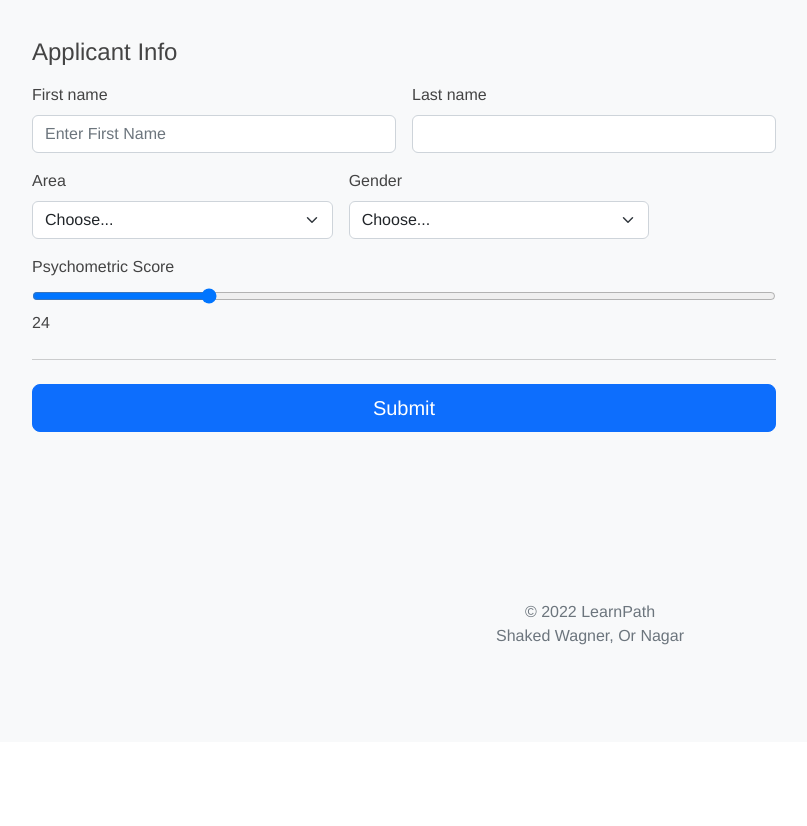
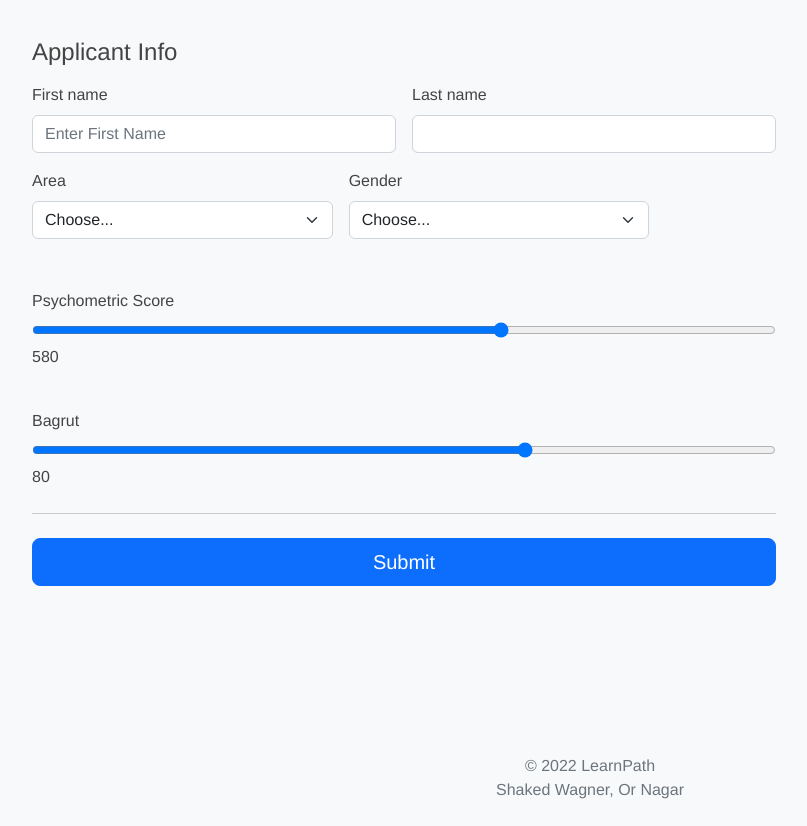
Before and after one commit to Nagez/LearnPath, a Flask app: page / in a window 1280 px wide. Shown: the part 58-884 px from the top of the page, without its empty margins (50-857 px from the left). Before the commit the page ends 703 px from the top, so only its background shows below. Run offline with Flask 2, Linux system fonts and the light colour scheme; parts of the project's set-up code (start-up, migrations or seed data) failed here and were passed over.

Commit message:
-Added Validation to form -Now able to add new applicant

```diff
--- a/connect.py
+++ b/connect.py
@@ -182,3 +182,9 @@
     def __read_Query(tx, query):
         result = tx.run(query)
         return result
+
+
+    def generateCypherCreateCustomApplicant(self, gender, psychometric, bagrut, area, name):
+        applicantQuery = "CREATE (a:Applicant{Name:'" + name + "' ,Gender:'" + gender + "' ,Bagrut: " + bagrut + ", Psychometric: " + str(
+            psychometric) + ", Area: '" + area + "', Faculty: '""', Degree: ''})\n"
+        self.write_Query(applicantQuery)
--- a/flaskapp.py
+++ b/flaskapp.py
@@ -32,6 +32,26 @@
             res = learnPath.getClassesFromFaculty(variable)
             return render_template('showClass.html', list=res)
 
+@app.route('/', methods=["GET", "POST"])
+def gfg():
+    if request.method == "POST":
+        # getting input with name = fname in HTML form
+        first_name = request.form.get("fname")
+        # getting input with name = lname in HTML form
+        last_name = request.form.get("lname")
+        # getting input with name = Area in HTML form
+        Area = request.form['Area']
+        # getting input with name = Gender in HTML form
+        Gender = request.form['Gender']
+        # getting input with name = Psychometric in HTML form
+        Psychometric = request.form.get("Psychometric")
+        # getting input with name = Bagrut in HTML form
+        Bagrut=request.form.get("Bagrut")
+        # Creating new applicant
+        learnPath.generateCypherCreateCustomApplicant(Gender, Psychometric, Bagrut, Area, first_name+' '+last_name)
+
+    return render_template("LearnPathHome.html")
+
 
 @app.route('/showClass', methods=["GET", "POST"])
 def showClass():
--- a/static/scripts/main.js
+++ b/static/scripts/main.js
@@ -1,12 +1,53 @@
+//document.getElementById("submit").disabled = true;
+// var nameError = document.getElementById('name-error');
 
-var nameError = document.getElementById('name-error');
+(function () {
+  'use strict'
 
-function validateName (){
-     var name = document.getElementById('firstName').value;
-     if (name.length == 0){
-         nameError.innerHTML = 'Name is required';
-         return false;
-     }
-     nameError.innerHTML = 'valid';
-     return true;
-     }
+  // Fetch all the forms we want to apply custom Bootstrap validation styles to
+  var forms = document.querySelectorAll('.needs-validation')
+
+  // Loop over them and prevent submission
+  Array.prototype.slice.call(forms)
+    .forEach(function (form) {
+      form.addEventListener('submit', function (event) {
+        if (!form.checkValidity()) {
+          event.preventDefault()
+          event.stopPropagation()
+        }
+        form.classList.add('was-validated')
+      }, false)
+    })
+
+})()
+
+// function validateName (){
+//      var name = document.getElementById('firstName').value
+//      if (name.length == 0){
+//          nameError.innerHTML = 'Name is required'
+//          return false
+//      }
+//      nameError.innerHTML = 'valid'
+//      return true
+//      }
+
+// //form
+// var firstName=document.getElementById("firstName")
+// var lastName=document.getElementById("lastName")
+// var Area=document.getElementById("Area")
+// var Gender=document.getElementById("Gender")
+// var Psychometric=document.getElementById("Psychometric-output")
+// var Bagrut=document.getElementById("Bagrut-output")
+//
+//
+//
+// function printVal(){
+//     //form submit .value
+//     var firstName_Text=firstName.value
+//     var lastName_Text=lastName.value
+//     var Area_Text=Area.options[Area.selectedIndex].text
+//     var Gender_Text=Area.options[Area.selectedIndex].text
+//     var Psychometric_val=Psychometric.value
+//     var Bagrut_val=Bagrut.value
+//
+// }
--- a/static/styles/mainpage.css
+++ b/static/styles/mainpage.css
@@ -81,6 +81,6 @@
   text-decoration: none;
 }
 
-#Psychometric {
+#Psychometric, #Bagrut {
   width: 100%;
 }
--- a/templates/LearnPathHome.html
+++ b/templates/LearnPathHome.html
@@ -45,11 +45,11 @@
 
       <div class="col-md-7 col-lg-8">
         <h4 class="mb-3">Applicant Info</h4>
-        <form class="needs-validation" novalidate>
-          <div class="row g-3">
+       <form class="needs-validation" acnovalidate action="{{ url_for("gfg")}}" method="post"> <!-- action="{{ url_for("gfg")}}" method="post"-->
+        <div class="row g-3">
             <div class="col-sm-6">
               <label for="firstName" class="form-label">First name</label>
-              <input type="text" class="form-control" id="firstName" placeholder="Enter First Name" value="" required onkeyup="validateName()">
+              <input type="text" class="form-control" id="firstName" placeholder="Enter First Name" value="" name="fname" required>
               <span id= "name-error"></span>
               <div class="invalid-feedback">
                 Valid first name is required.
@@ -58,7 +58,7 @@
 
             <div class="col-sm-6">
               <label for="lastName" class="form-label">Last name</label>
-              <input type="text" class="form-control" id="lastName" placeholder="" value="" required>
+              <input type="text" class="form-control" id="lastName" placeholder="" value="" name="lname" required>
               <div class="invalid-feedback">
                 Valid last name is required.
               </div>
@@ -66,12 +66,12 @@
 
             <div class="col-md-5">
               <label for="Area" class="form-label">Area</label>
-              <select class="form-select" id="Area" required>
+              <select class="form-select" id="Area" name="Area" required>
                 <option value="">Choose...</option>
-                <option value="">South</option>
-                <option>Center</option>
-                <option>North</option>
-                <option>Jerusalem</option>
+                <option value="South">South</option>
+                <option value="Center">Center</option>
+                <option value="North">North</option>
+                <option value="Jerusalem">Jerusalem</option>
               </select>
               <div class="invalid-feedback">
                 Please select a valid area.
@@ -81,29 +81,37 @@
 
             <div class="col-md-5">
               <label for="Gender" class="form-label">Gender</label>
-              <select class="form-select" id="Gender" required>
+              <select class="form-select" id="Gender" name="Gender" required>
                 <option value="">Choose...</option>
-                <option value="">Male</option>
-                <option>Female</option>
+                <option value="Male">Male</option>
+                <option value="Female">Female</option>
               </select>
               <div class="invalid-feedback">
                 Please select a valid gender.
               </div>
             </div>
 
-            <br>
+            <br><br><br><br><br>
 
             <div class="col-">
              <label for="Psychometric" class="form-label">Psychometric Score</label>
-             <input id="Psychometric" type="range" value="24" min="1" max="100"  oninput="this.nextElementSibling.value = this.value">
-             <output>24</output>
+             <input id="Psychometric" type="range" value="580" min="200" max="800" name="Psychometric" oninput="this.nextElementSibling.value = this.value">
+             <output id="Psychometric-output">580</output>
+            </div>
+
+            <br><br><br><br><br>
+
+            <div class="col-">
+             <label for="Bagrut" class="form-label">Bagrut</label>
+             <input id="Bagrut" type="range" value="80" min="0" max="120" name="Bagrut" oninput="this.nextElementSibling.value = this.value">
+             <output id="Bagrut-output" >80</output>
             </div>
 
           </div>
 
           <hr class="my-4">
 
-          <button class="w-100 btn btn-primary btn-lg" type="submit">Submit</button>
+          <button class="w-100 btn btn-primary btn-lg" id="submit" type="submit" onclick="printVal()">Submit</button>
         </form>
 
         <br><br><br>
```
